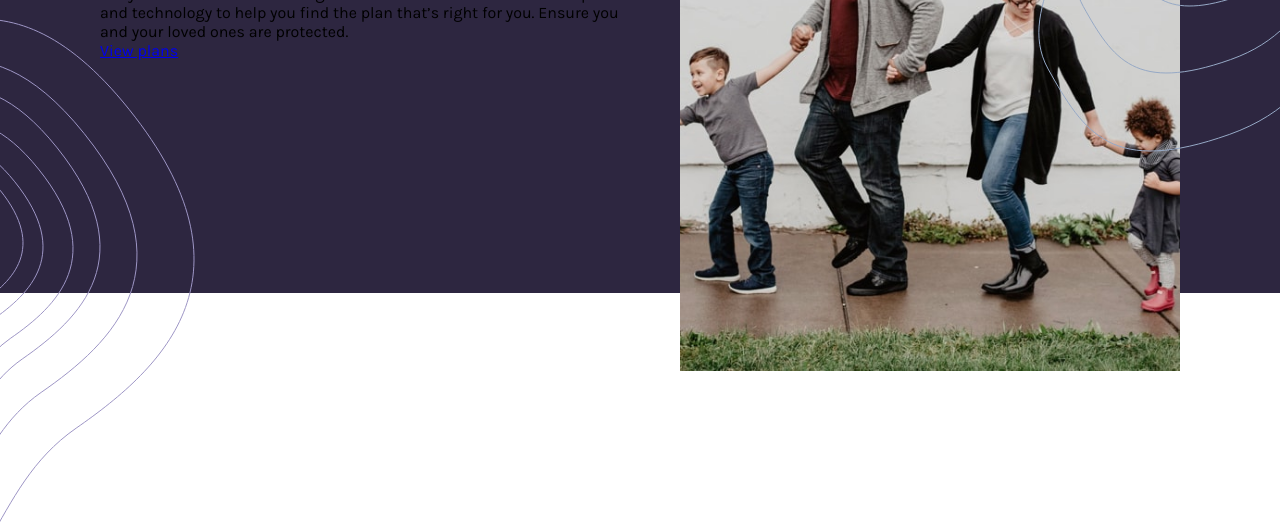
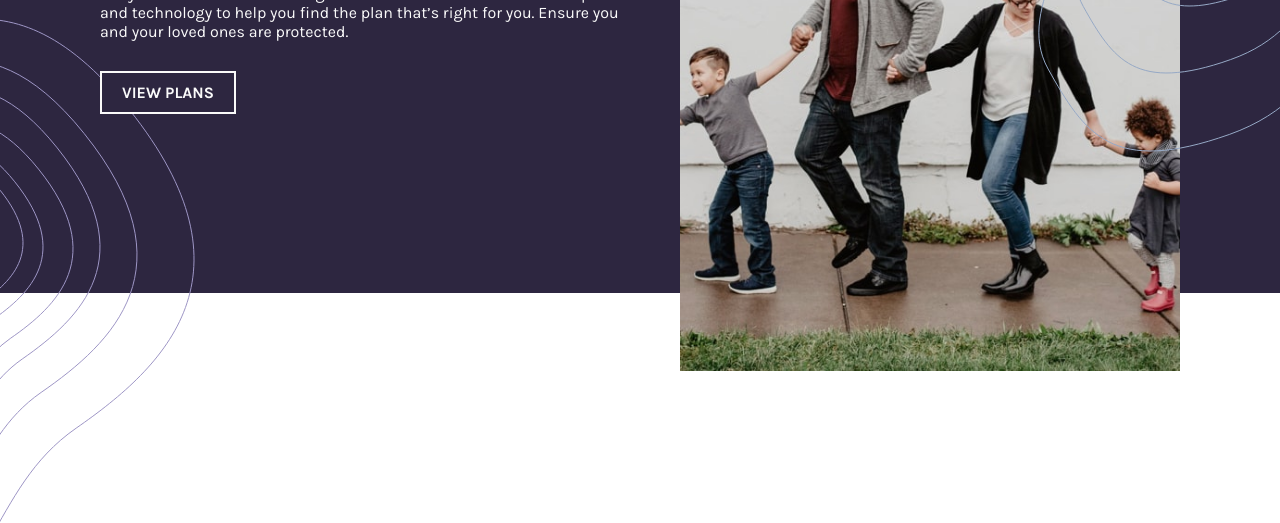
Before and after one commit to Dev-Lyh/insure-landing-page, a plain HTML site: page index.html in a window 1280 px wide. Shown: the part 431-954 px from the top of the page. Drawn offline with Linux system fonts and the light colour scheme.

Commit message:
First section finished

```diff
--- a/scss/style.scss
+++ b/scss/style.scss
@@ -7,7 +7,7 @@ header {
   justify-content: space-between;
   align-items: center;
   position: relative;
-  z-index: 10;
+  z-index: 999;
 
   background-color: var(--Very-Light-Gray);
 
@@ -64,7 +64,21 @@ header {
   }
 
   > p {
+    color: var(--Very-Light-Gray);
     width: 55rem;
+    margin-bottom: 3rem;
+  }
+
+  > a {
+    border: .2rem solid var(--Very-Light-Gray);
+    padding: 1rem 2rem;
+    font-weight: 700;
+    text-transform: uppercase;
+    text-decoration: none;
+    color: var(--Very-Light-Gray);
+    position: absolute;
+    z-index: 10;
+    background-color: var(--Dark-Violet);
   }
 
   > figure:last-child img {
```
Also changed, not shown: scss/style.css, 1 other file.
